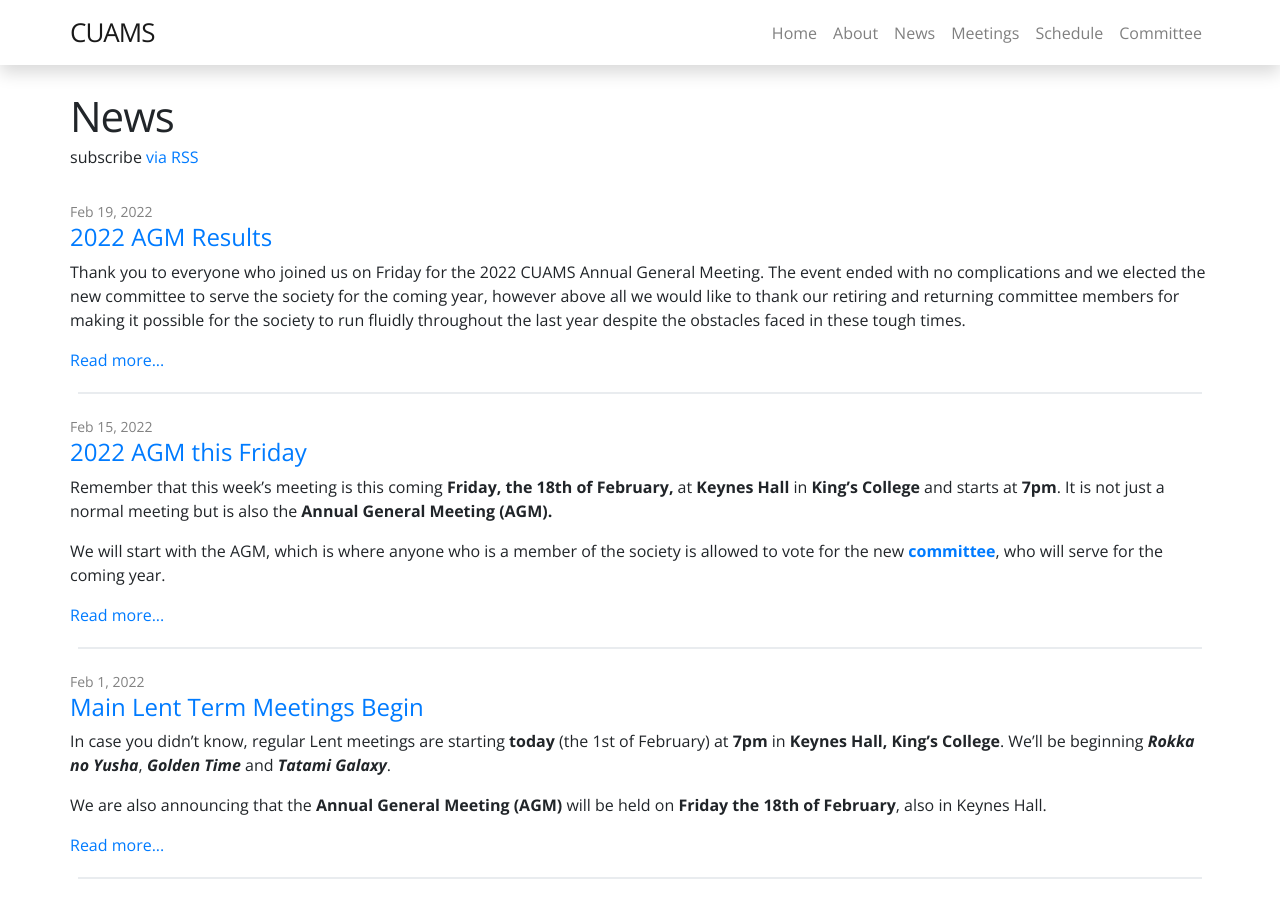
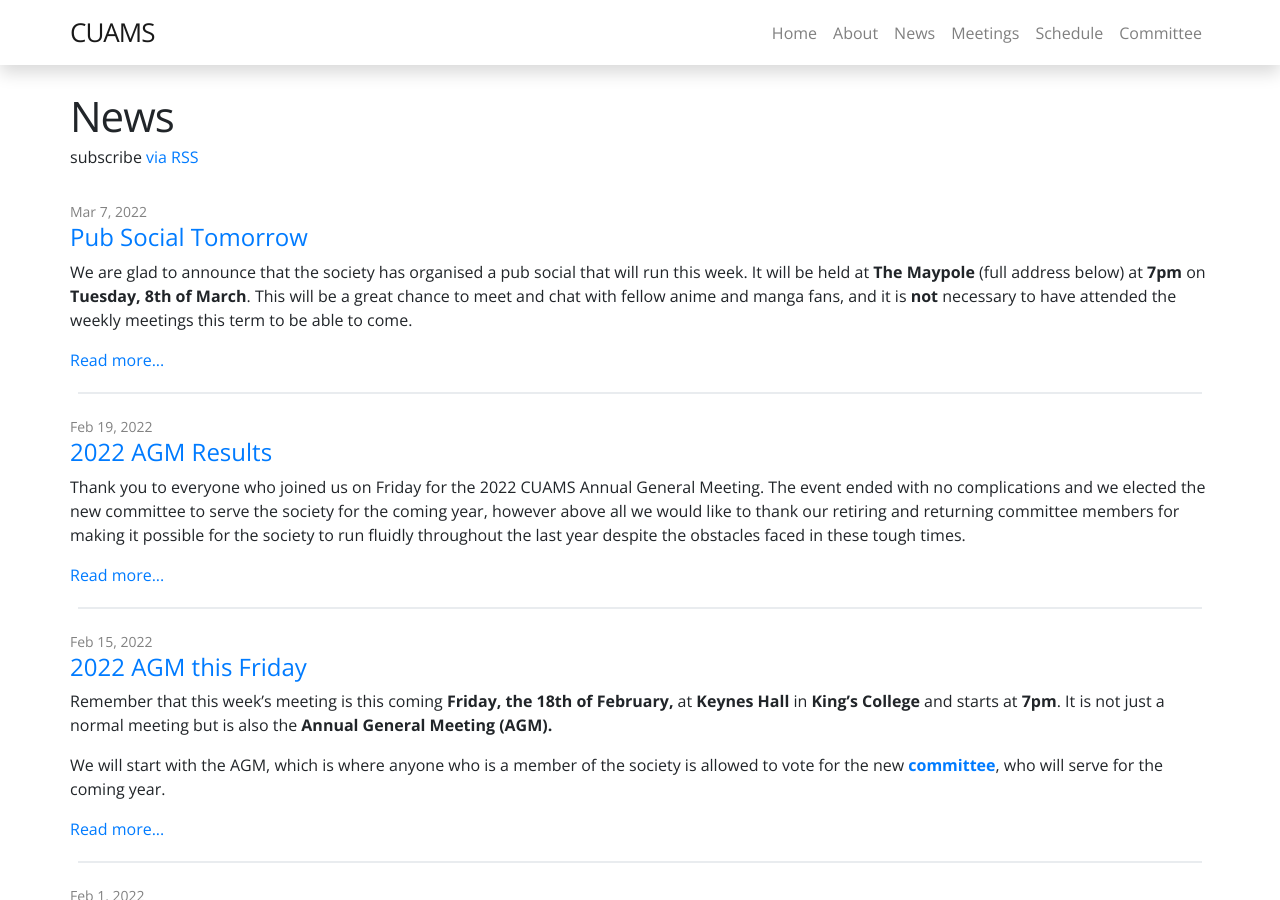
Before and after one commit to CUAMS/CUAMS-Website, a Jekyll site: the page built from pages/news.md, in a window 1280 px wide and 900 px high. Built offline with Jekyll 4.4.1, drawn with Linux system fonts in a browser that asks for light colours; nearby versions of some CDN libraries.

Commit message:
Fixed final Lent meeting time. Added pub social post.

```diff
--- a/_data/schedule.yml
+++ b/_data/schedule.yml
@@ -101,11 +101,12 @@
     event: Main Meeting
     shows: Rokka no Yusha Ep.9-10, Golden Time Ep.9-10, Tatami Galaxy Ep.8-9
   - date: 2022-03-08
-    event: TBC
-    shows:
-    venue:
+    event: Pub Social
+    venue: The Maypole
+    time: 7&#8203;&#8203;pm
   - date: 2022-03-15
     event: Main Meeting
+    time: 7:30&#8203;-&#8203;11:30&#8203;pm
     shows: Rokka no Yusha Ep.11-12, Golden Time Ep.11-12, Tatami Galaxy Ep.10-11
 - term: Easter 2022
   events:
--- /dev/null
+++ b/_posts/2022-03-07-pub-social-lent-2022.md
@@ -0,0 +1,19 @@
+---
+layout: post
+title: Pub Social Tomorrow
+date: 2022-03-07 15:30:00 +0000
+---
+
+We are glad to announce that the society has organised a pub social that will run this week. It will be held at **The Maypole** (full address below) at **7pm** on **Tuesday, 8th of March**. This will be a great chance to meet and chat with fellow anime and manga fans, and it is **not** necessary to have attended the weekly meetings this term to be able to come.
+
+Everyone is welcome to attend, however those who did not sign up using the form posted previously will not have a guaranteed seat due to limited space.
+
+In other news, the society is also planning to do a movie outing towards the end of term to watch the Jujutsu Kaisen 0: Movie together at **8pm** on **Sunday, 20th of March** at **Vue**. Feel free to book a seat if you wish to attend.
+
+Lastly, please be aware that the main meeting next week at **Keynes Hall, King’s College** on **Tuesday, 15th of March** will start at **7:30pm**.
+
+Pub Address:
+20A Portugal Pl,
+Cambridge,
+CB5 8AF,
+United Kingdom
```
